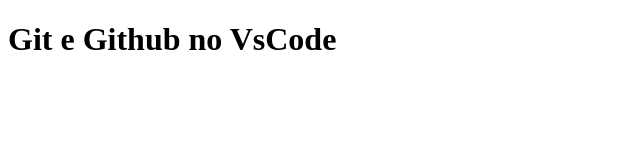
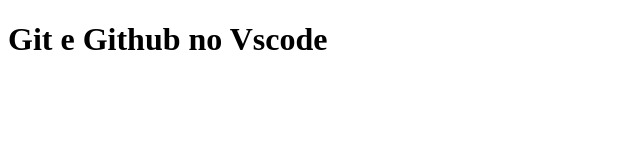
Before and after one commit to kauanrv22/estudos-ti45-video-3, a plain HTML site: page index.html in a window 1280 px wide. Shown: the full height of the page, 0-640 px from the left. Drawn offline with Linux system fonts and the light colour scheme.

Commit message:
initial commit

```diff
--- a/index.html
+++ b/index.html
@@ -6,7 +6,7 @@
     <title>Git e Github</title>
 </head>
 <body>
-    <h1>Git e Github no VsCode
+    <h1>Git e Github no Vscode
     </h1>
 </body>
 </html>
```
